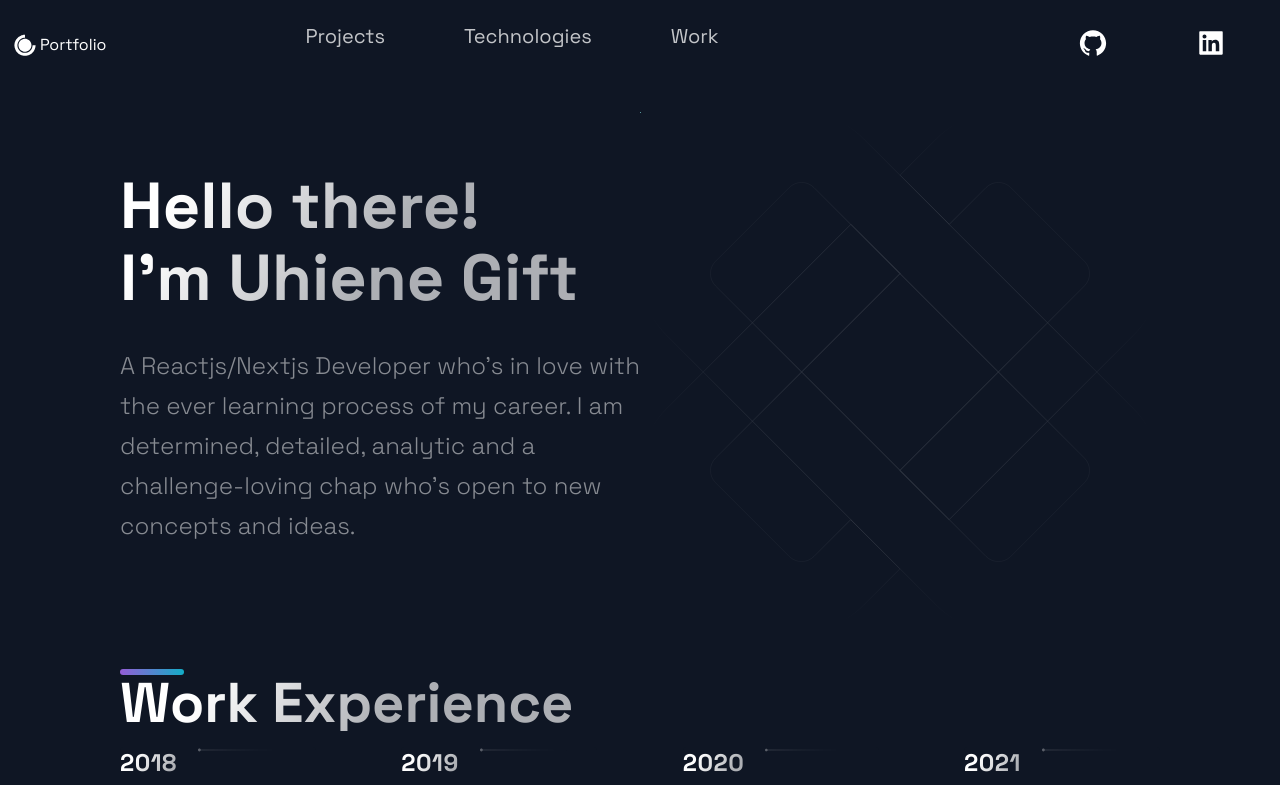
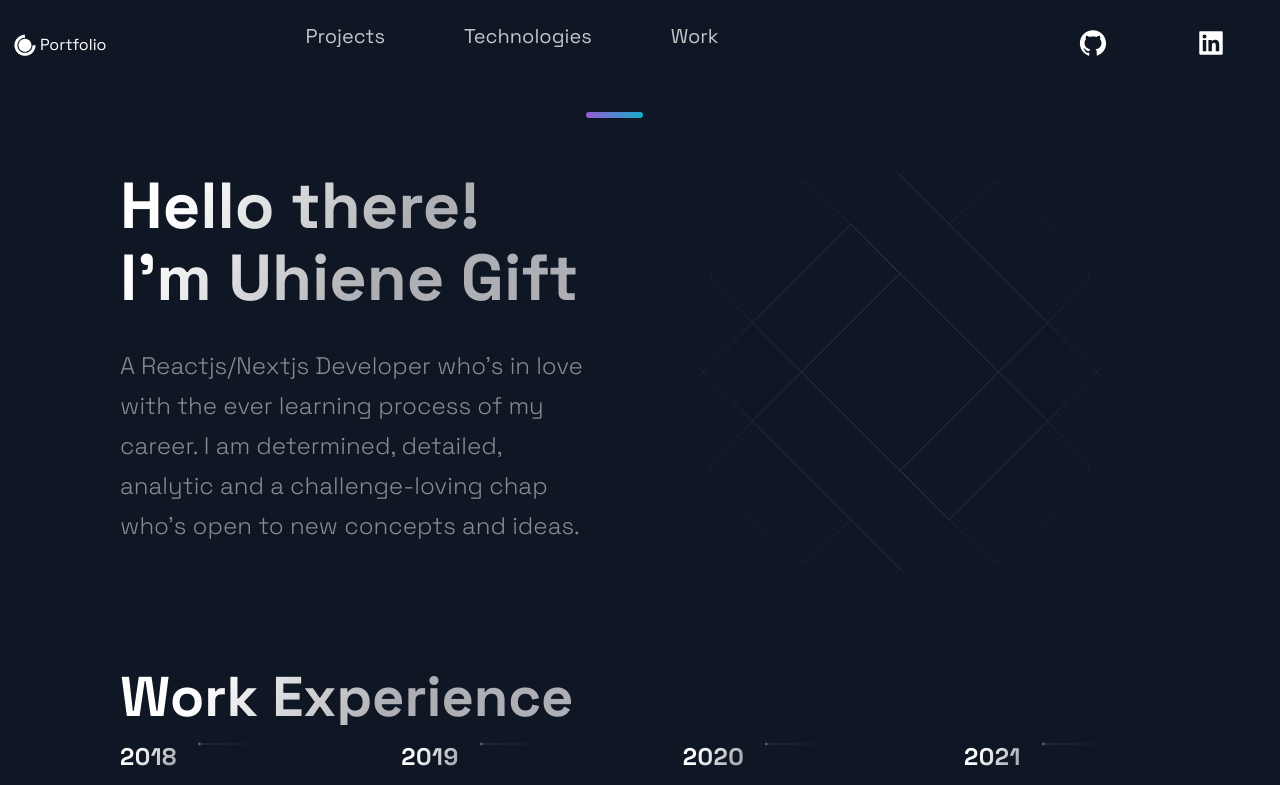
Before and after one commit to Giftea/giftuhiene, a Next.js app: page / in a window 1280 px wide. Shown: the top 785 px of the page. Built offline with nearby package versions, Linux system fonts and the light colour scheme.

Commit message:
cleared error

```diff
--- a/src/components/Hero/Hero.js
+++ b/src/components/Hero/Hero.js
@@ -4,6 +4,7 @@ import {
   Section,
   SectionText,
   SectionTitle,
+  SectionDivider,
 } from "../../styles/GlobalComponents";
 import Button from "../../styles/GlobalComponents/Button";
 import { LeftSection } from "./HeroStyles";
@@ -23,6 +24,7 @@ const Hero = (props) => (
         </SectionText>
         {/* <Button onClick={props.handleClick}>View Projects</Button> */}
       </LeftSection>
+      <SectionDivider />
     </Section>
   </>
 );
--- a/src/components/TimeLine/TimeLine.js
+++ b/src/components/TimeLine/TimeLine.js
@@ -65,7 +65,7 @@ const Timeline = () => {
 
   return (
     <Section id="about">
-       <SectionDivider />
+
       <SectionTitle>Work Experience</SectionTitle>
       {/* <SectionText>
         The purpose of JavaScript Mastery is to help aspiring and established
```
